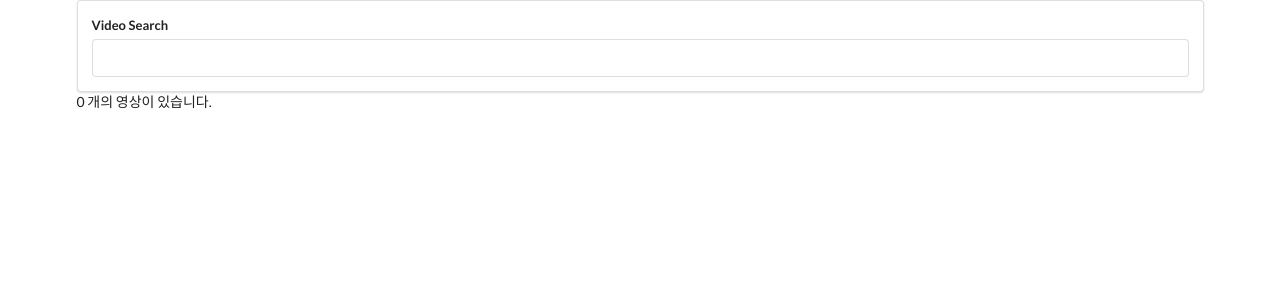
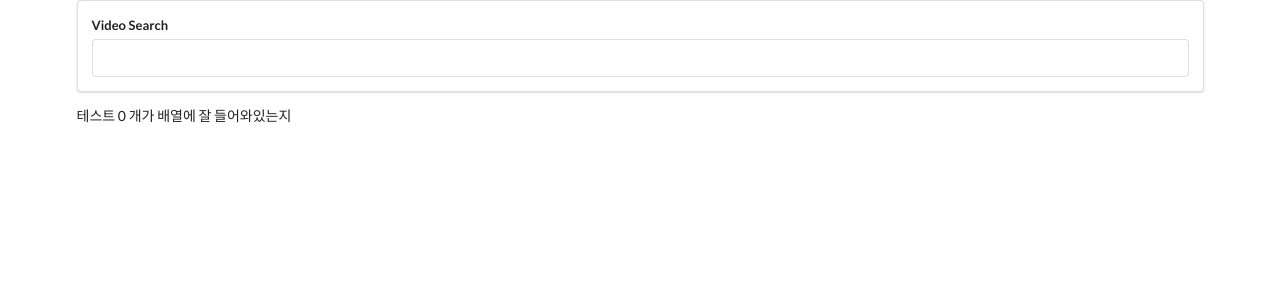
Before and after one commit to milktegi/uTube, a React (Create React App) app: page / in a window 1280 px wide. Shown: the top 300 px of the page. Built offline with nearby package versions, Linux system fonts and the light colour scheme.

Commit message:
passed parent's state as props for lists

```diff
--- a/src/components/App.js
+++ b/src/components/App.js
@@ -1,6 +1,7 @@
 import React, { Component } from 'react';
 import youtube from '../apis/youtube';
 import SearchBar from './SearchBar';
+import VideoList from './VideoList'
 
 class App extends Component {
 
@@ -21,7 +22,7 @@ class App extends Component {
     return (
       <div className="ui container">
         <SearchBar onTermSubmit={this.onTermSubmit} />
-        {this.state.videos.length} 개의 영상이 있습니다.
+        <VideoList videos={this.state.videos}/>
       </div>
     );
   }
--- /dev/null
+++ b/src/components/VideoList.js
@@ -0,0 +1,13 @@
+import React  from 'react';
+
+const VideoList = (props) => {
+	// props.videos <= array
+
+	return (
+		<div>
+      테스트 {props.videos.length} 개가 배열에 잘 들어와있는지
+		</div>
+	);
+}
+
+export default VideoList;
```
